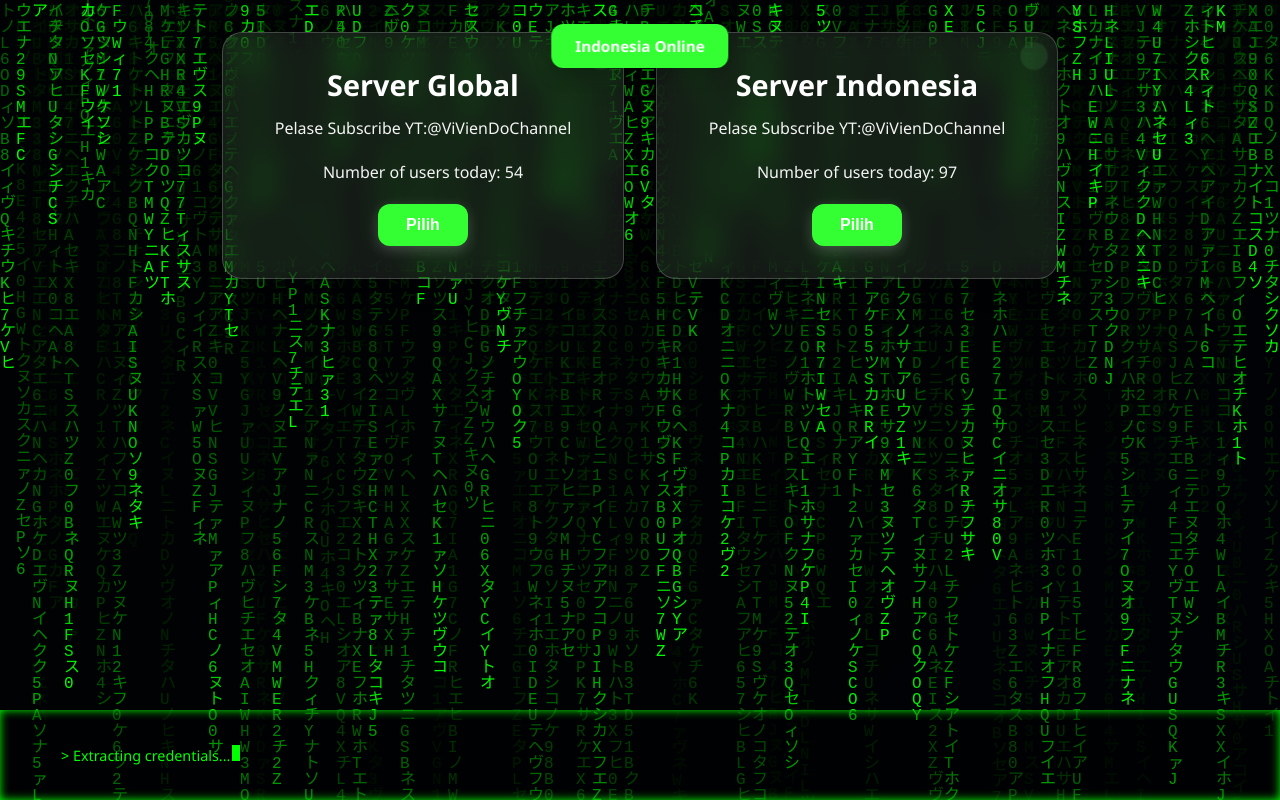
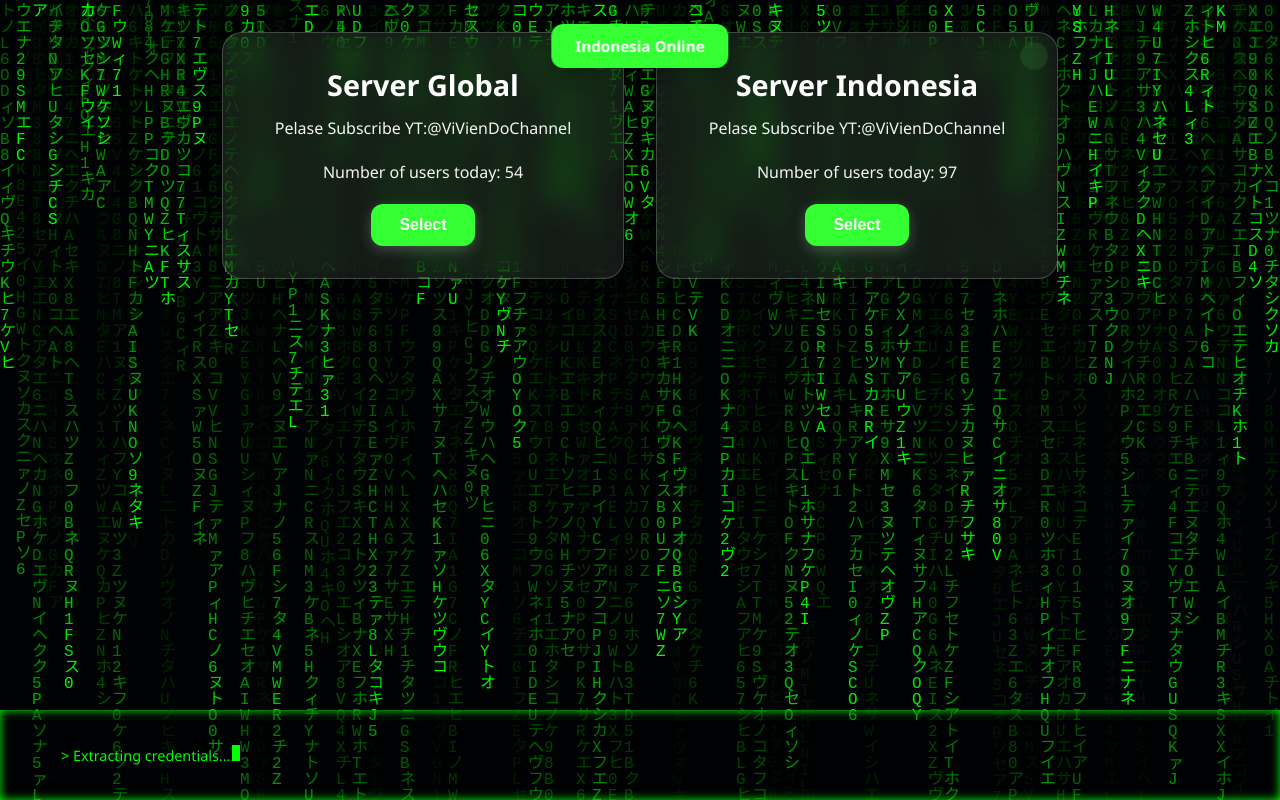
Before and after one commit to DominikusTripuspaMahardika/choose-server, a plain HTML site: page index.html in a window 1280 px wide. Drawn offline with Linux system fonts and the light colour scheme.

Commit message:
Update index.html

```diff
--- a/index.html
+++ b/index.html
@@ -25,7 +25,7 @@
                 <div class="status-indicator online"
                     data-tooltip="Server Online"></div>
                 <p>Number of users today: <span class="user-count">0</span></p>
-                <button class="select-btn">Pilih</button>
+                <button class="select-btn">Select</button>
             </div>
             <div class="server-card" data-server="indonesia">
                 <h2>Server Indonesia</h2>
@@ -33,7 +33,7 @@
                 <div class="status-indicator online"
                     data-tooltip="Server Online"></div>
                 <p>Number of users today: <span class="user-count">0</span></p>
-                <button class="select-btn">Pilih</button>
+                <button class="select-btn">Select</button>
             </div>
         </div>
         <script src="script.js"></script>
```
